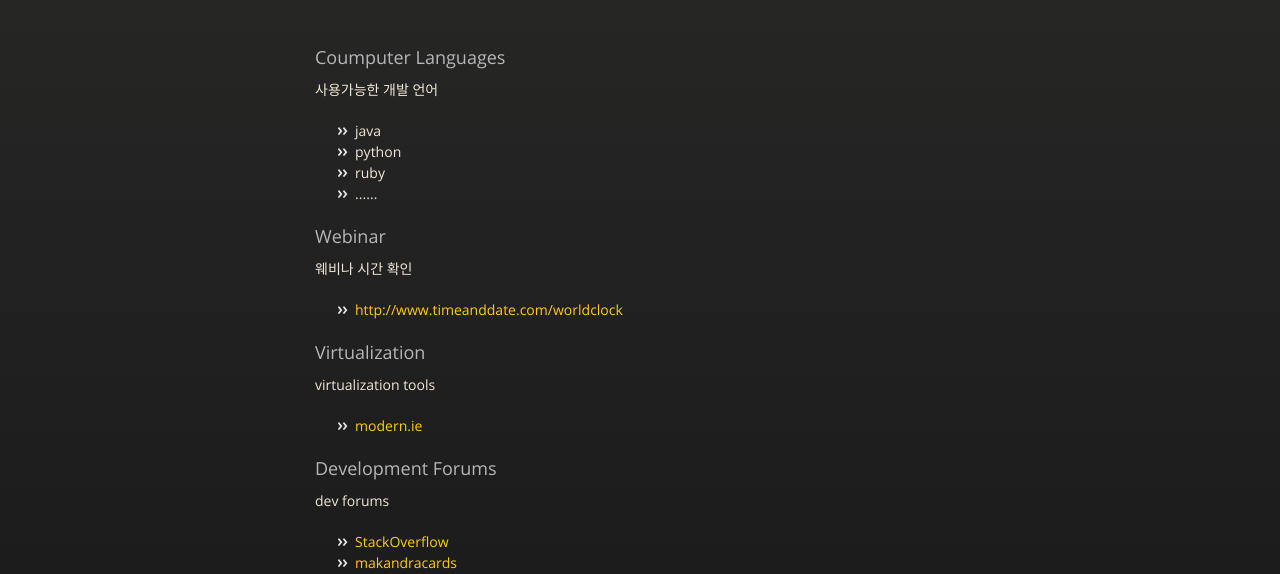
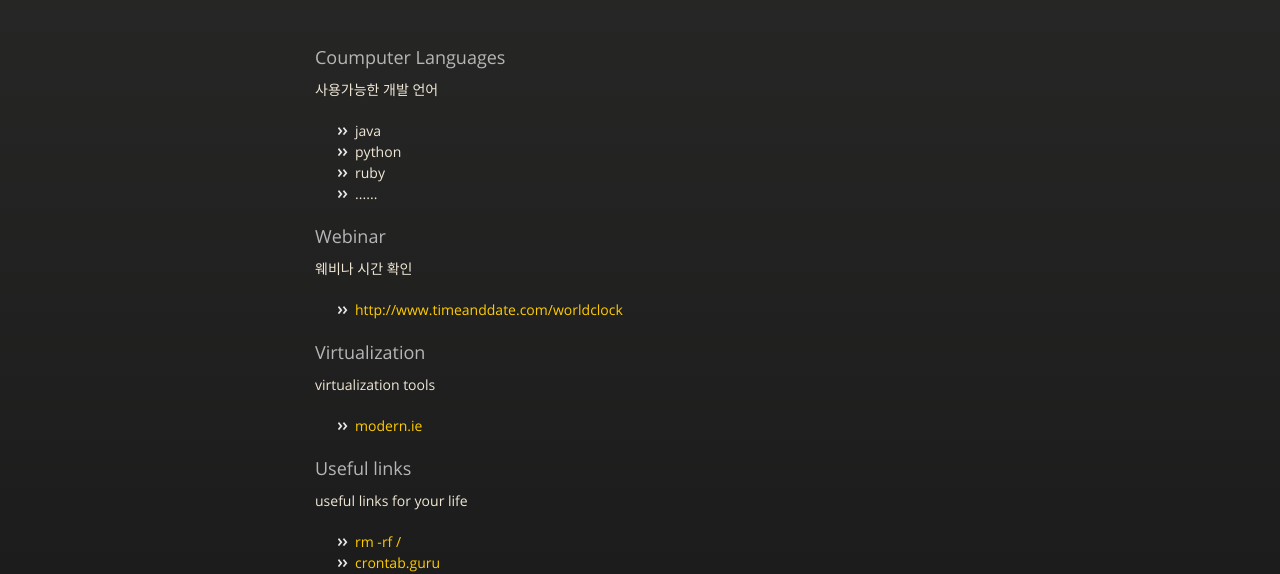
Before and after one commit to funspace/funspace.github.io, a plain HTML site: page index.html in a window 1280 px wide. Shown: the part 226-800 px from the top of the page. Drawn offline with nearby package versions, Linux system fonts and the light colour scheme.

Commit message:
add useful links

```diff
--- a/index.html
+++ b/index.html
@@ -69,6 +69,17 @@
         </li>
       </ul>
 
+      <h3>Useful links</h3>
+      <p>useful links for your life</p>
+      <ul>
+        <li>
+          <a href="http://explainshell.com/explain?cmd=rm+-rf+%2F">rm -rf /</a>
+        </li>
+        <li>
+          <a href="http://crontab.guru/">crontab.guru</a>
+        </li>
+      </ul>
+
       <h3>Development Forums</h3>
       <p>dev forums</p>
       <ul>
```
